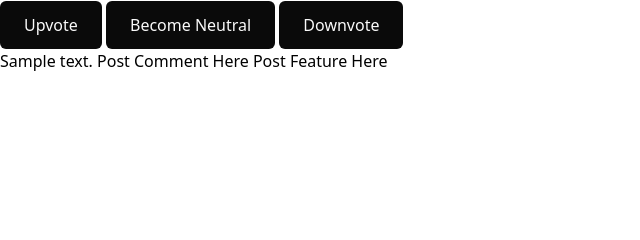
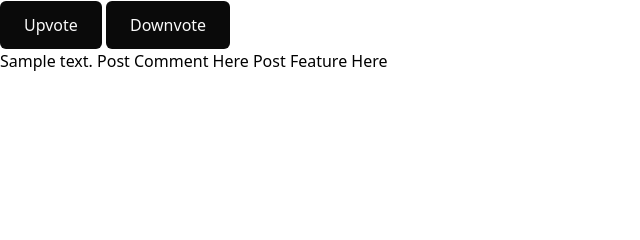
Before and after one commit to RexsyBima/django-accsyBiz, a Django app: page /place/1/ in a window 1280 px wide. Shown: the part 447-687 px from the top of the page, without its empty margins (0-640 px from the left). Run offline with Django 5.2, Linux system fonts and the light colour scheme; tables that the repository leaves empty hold one stand-in row (values such as "Sample post"); some libraries are stand-ins or nearby versions.

Commit message:
removed neutral button

```diff
--- a/templates/a_places/detail.html
+++ b/templates/a_places/detail.html
@@ -40,7 +40,6 @@
         <form method="POST" action="{% url 'handle_vote' place.id %}?feature_id={{feature.id}}">
             {% csrf_token %}
             <button type="submit" name="vote" value="upvote" class="inline-flex h-12 items-center justify-center rounded-md bg-neutral-950 px-6 font-medium text-neutral-50 transition active:scale-110">Upvote</button>
-            <button type="submit" name="vote" value="neutral" class="inline-flex h-12 items-center justify-center rounded-md bg-neutral-950 px-6 font-medium text-neutral-50 transition active:scale-110">Become Neutral</button>
             <button type="submit" name="vote" value="downvote" class="inline-flex h-12 items-center justify-center rounded-md bg-neutral-950 px-6 font-medium text-neutral-50 transition active:scale-110">Downvote</button>
         </form>
         {% endfor %}
```
